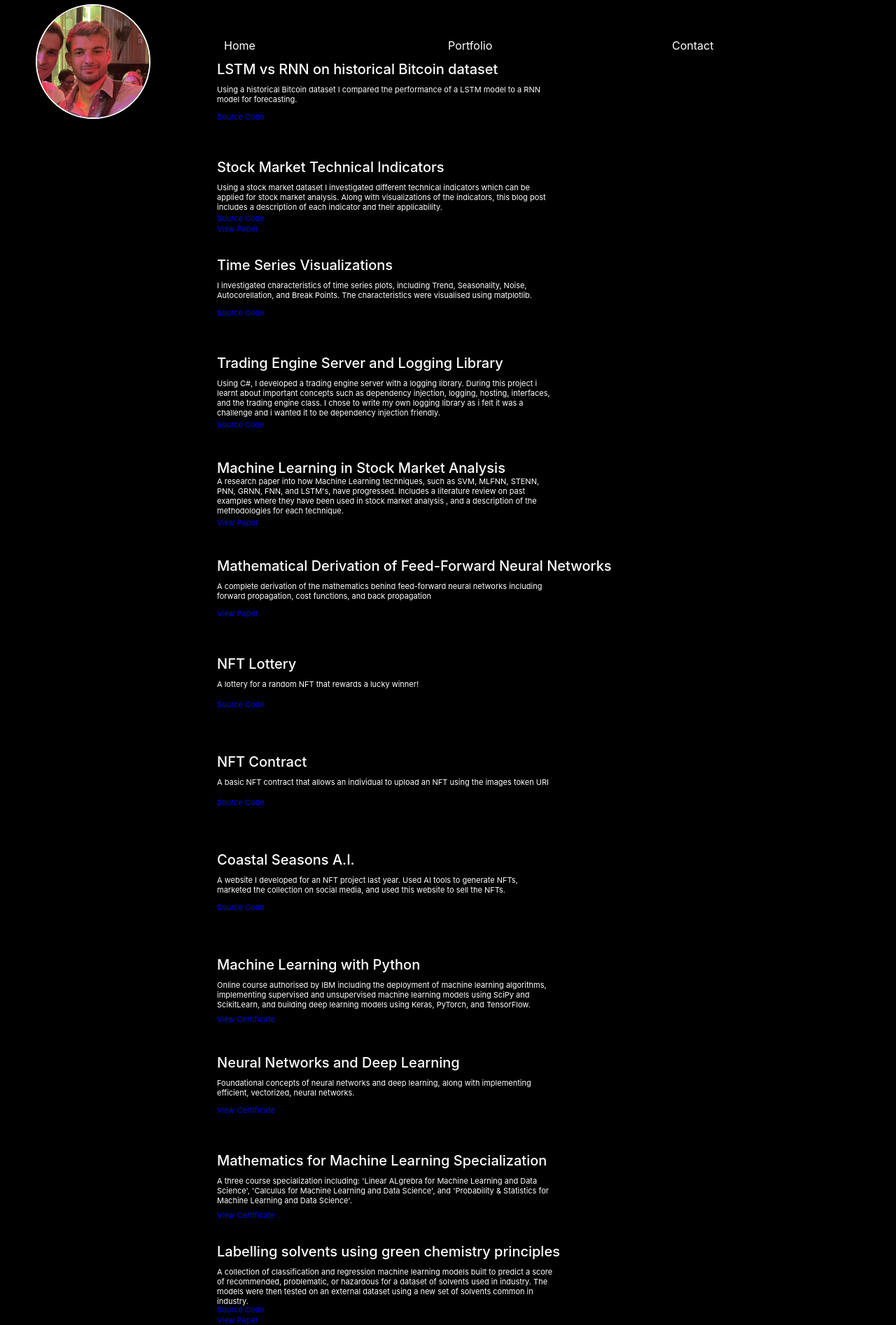
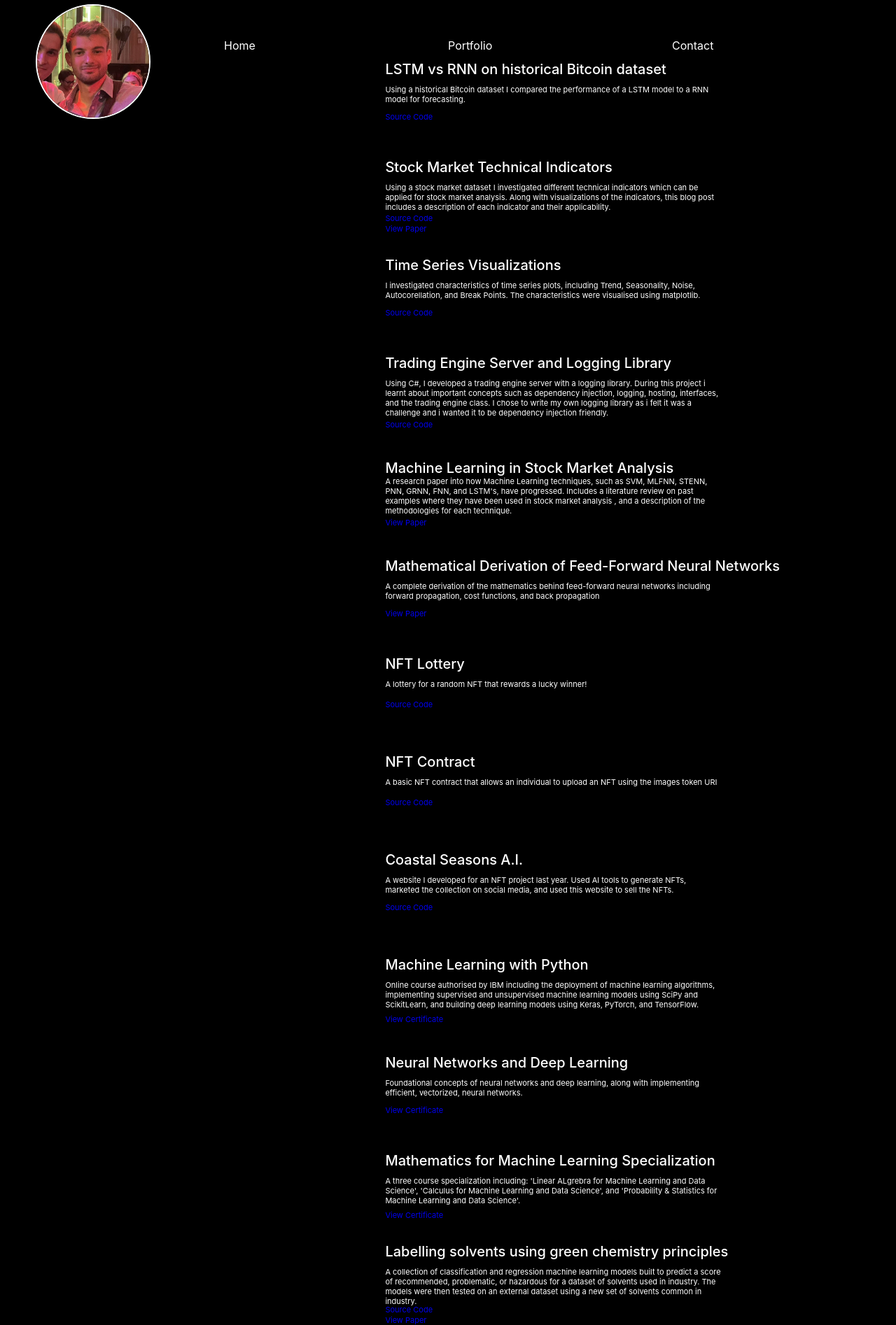
Before and after one commit to jacobhay2626/Portfolio_App_1, a React (Create React App) app: page /port in a window 1280 px wide. Shown: the whole page at 70% size. Built offline with nearby package versions, Linux system fonts and the light colour scheme.

Commit message:
Ready for deployment 2

```diff
--- a/src/App.css
+++ b/src/App.css
@@ -147,7 +147,7 @@
   width: 254px;
   height: 250px;
   position: absolute;
-  right: 35vw;
+  right: 40vw;
   top: -15vh;
 }
 
@@ -173,7 +173,7 @@
 
 .RNN_v_LSTM_title{
   position: absolute;
-  left: 310px;
+  left: 43vw;
   top: 70px;
   font-size: 20px;
   text-decoration: none;
@@ -185,7 +185,7 @@
   font-size: 11px;
   width: 480px;
   position: absolute;
-  left: 310px;
+  left: 43vw;
   top: 110px;
   color: white;
 }
@@ -194,13 +194,13 @@
   font-size: 11px;
   text-decoration: none;
   position: absolute;
-  left: 310px;
+  left: 43vw;
   top: 160px;
 }
 
 .SM_tech_indicators_title{
   position: absolute;
-  left: 310px;
+  left: 43vw;
   top: 210px;
   font-size: 20px;
   text-decoration: none;
@@ -212,7 +212,7 @@
   font-size: 11px;
   width: 480px;
   position: absolute;
-  left: 310px;
+  left: 43vw;
   top: 250px;
   color: white;
 }
@@ -221,7 +221,7 @@
   font-size: 11px;
   text-decoration: none;
   position: absolute;
-  left: 310px;
+  left: 43vw;
   top: 305px;
 }
 
@@ -229,12 +229,12 @@
   font-size: 11px;
   text-decoration: none;
   position: absolute;
-  left: 310px;
+  left: 43vw;
   top: 320px;
 }
 .time_series_vis_title{
   position: absolute;
-  left: 310px;
+  left: 43vw;
   top: 350px;
   font-size: 20px;
   text-decoration: none;
@@ -246,7 +246,7 @@
   font-size: 11px;
   width: 480px;
   position: absolute;
-  left: 310px;
+  left: 43vw;
   top: 390px;
   color: white;
 }
@@ -255,13 +255,13 @@
   font-size: 11px;
   text-decoration: none;
   position: absolute;
-  left: 310px;
+  left: 43vw;
   top: 440px;
 }
 
 .trading_engine_title {
   position: absolute;
-  left: 310px;
+  left: 43vw;
   top: 490px;
   font-size: 20px;
   text-decoration: none;
@@ -273,7 +273,7 @@
   font-size: 11px;
   width: 480px;
   position: absolute;
-  left: 310px;
+  left: 43vw;
   top: 530px;
   color: white;
 }
@@ -282,7 +282,7 @@
   font-size: 11px;
   text-decoration: none;
   position: absolute;
-  left: 310px;
+  left: 43vw;
   top: 600px;
 }
 
@@ -294,7 +294,7 @@
 
 .sma_title {
   position: absolute;
-  left: 310px;
+  left: 43vw;
   top: 640px;
   font-size: 20px;
   text-decoration: none;
@@ -306,7 +306,7 @@
   font-size: 11px;
   width: 480px;
   position: absolute;
-  left: 310px;
+  left: 43vw;
   top: 670px;
   color: white;
 }
@@ -315,7 +315,7 @@
   font-size: 11px;
   text-decoration: none;
   position: absolute;
-  left: 310px;
+  left: 43vw;
   top: 740px;
 }
 
@@ -325,7 +325,7 @@
 
 .ffnn_title{
   position: absolute;
-  left: 310px;
+  left: 43vw;
   top: 780px;
   font-size: 20px;
   text-decoration: none;
@@ -337,7 +337,7 @@
   font-size: 11px;
   width: 480px;
   position: absolute;
-  left: 310px;
+  left: 43vw;
   top: 820px;
   color: white;
 }
@@ -346,7 +346,7 @@
   font-size: 11px;
   text-decoration: none;
   position: absolute;
-  left: 310px;
+  left: 43vw;
   top: 870px;
 }
 
@@ -356,7 +356,7 @@
 
 .NFT_Title_1 {
   position: absolute;
-  left: 310px;
+  left: 43vw;
   top: 920px;
   font-size: 20px;
   font-weight: 500;
@@ -367,7 +367,7 @@
   font-size: 11px;
   width: 480px;
   position: absolute;
-  left: 310px;
+  left: 43vw;
   top: 960px;
   color: white;
 }
@@ -376,7 +376,7 @@
   font-size: 11px;
   text-decoration: none;
   position: absolute;
-  left: 310px;
+  left: 43vw;
   top: 1000px;
 }
 
@@ -386,7 +386,7 @@
 
 .NFT_Title_2 {
   position: absolute;
-  left: 310px;
+  left: 43vw;
   top: 1060px;
   font-size: 20px;
   font-weight: 500;
@@ -397,7 +397,7 @@
   font-size: 11px;
   width: 480px;
   position: absolute;
-  left: 310px;
+  left: 43vw;
   top: 1100px;
   color: white;
 }
@@ -406,7 +406,7 @@
   font-size: 11px;
   text-decoration: none;
   position: absolute;
-  left: 310px;
+  left: 43vw;
   top: 1140px;
 }
 
@@ -417,7 +417,7 @@
 
 .NFT_Title_3 {
   position: absolute;
-  left: 310px;
+  left: 43vw;
   top: 1200px;
   font-size: 20px;
   font-weight: 500;
@@ -428,7 +428,7 @@
   font-size: 11px;
   width: 480px;
   position: absolute;
-  left: 310px;
+  left: 43vw;
   top: 1240px;
   color: white;
 }
@@ -437,7 +437,7 @@
   font-size: 11px;
   text-decoration: none;
   position: absolute;
-  left: 310px;
+  left: 43vw;
   top: 1290px;
 }
 
@@ -447,7 +447,7 @@
 
 .Cert_Title_1 {
   position: absolute;
-  left: 310px;
+  left: 43vw;
   top: 1350px;
   font-size: 20px;
   text-decoration: none;
@@ -459,7 +459,7 @@
   font-size: 11px;
   width: 480px;
   position: absolute;
-  left: 310px;
+  left: 43vw;
   top: 1390px;
   color: white;
 }
@@ -468,7 +468,7 @@
   font-size: 11px;
   text-decoration: none;
   position: absolute;
-  left: 310px;
+  left: 43vw;
   top: 1450px;
 }
 
@@ -478,7 +478,7 @@
 
 .Cert_Title_2 {
   position: absolute;
-  left: 310px;
+  left: 43vw;
   top: 1490px;
   font-size: 20px;
   text-decoration: none;
@@ -490,7 +490,7 @@
   font-size: 11px;
   width: 480px;
   position: absolute;
-  left: 310px;
+  left: 43vw;
   top: 1530px;
   color: white;
 }
@@ -499,7 +499,7 @@
   font-size: 11px;
   text-decoration: none;
   position: absolute;
-  left: 310px;
+  left: 43vw;
   top: 1580px;
 }
 
@@ -509,7 +509,7 @@
 
 .Cert_Title_3 {
   position: absolute;
-  left: 310px;
+  left: 43vw;
   top: 1630px;
   font-size: 20px;
   text-decoration: none;
@@ -521,7 +521,7 @@
   font-size: 11px;
   width: 480px;
   position: absolute;
-  left: 310px;
+  left: 43vw;
   top: 1670px;
   color: white;
 }
@@ -530,7 +530,7 @@
   font-size: 11px;
   text-decoration: none;
   position: absolute;
-  left: 310px;
+  left: 43vw;
   top: 1730px;
 }
 
@@ -540,7 +540,7 @@
 
 .Masters_Title {
   position: absolute;
-  left: 310px;
+  left: 43vw;
   top: 1760px;
   font-size: 20px;
   text-decoration: none;
@@ -552,7 +552,7 @@
   font-size: 11px;
   width: 480px;
   position: absolute;
-  left: 310px;
+  left: 43vw;
   top: 1800px;
   color: white;
 }
@@ -561,7 +561,7 @@
   font-size: 11px;
   text-decoration: none;
   position: absolute;
-  left: 310px;
+  left: 43vw;
   top: 1865px;
 }
 
@@ -569,7 +569,7 @@
   font-size: 11px;
   text-decoration: none;
   position: absolute;
-  left: 310px;
+  left: 43vw;
   top: 1880px;
 }
 
```
